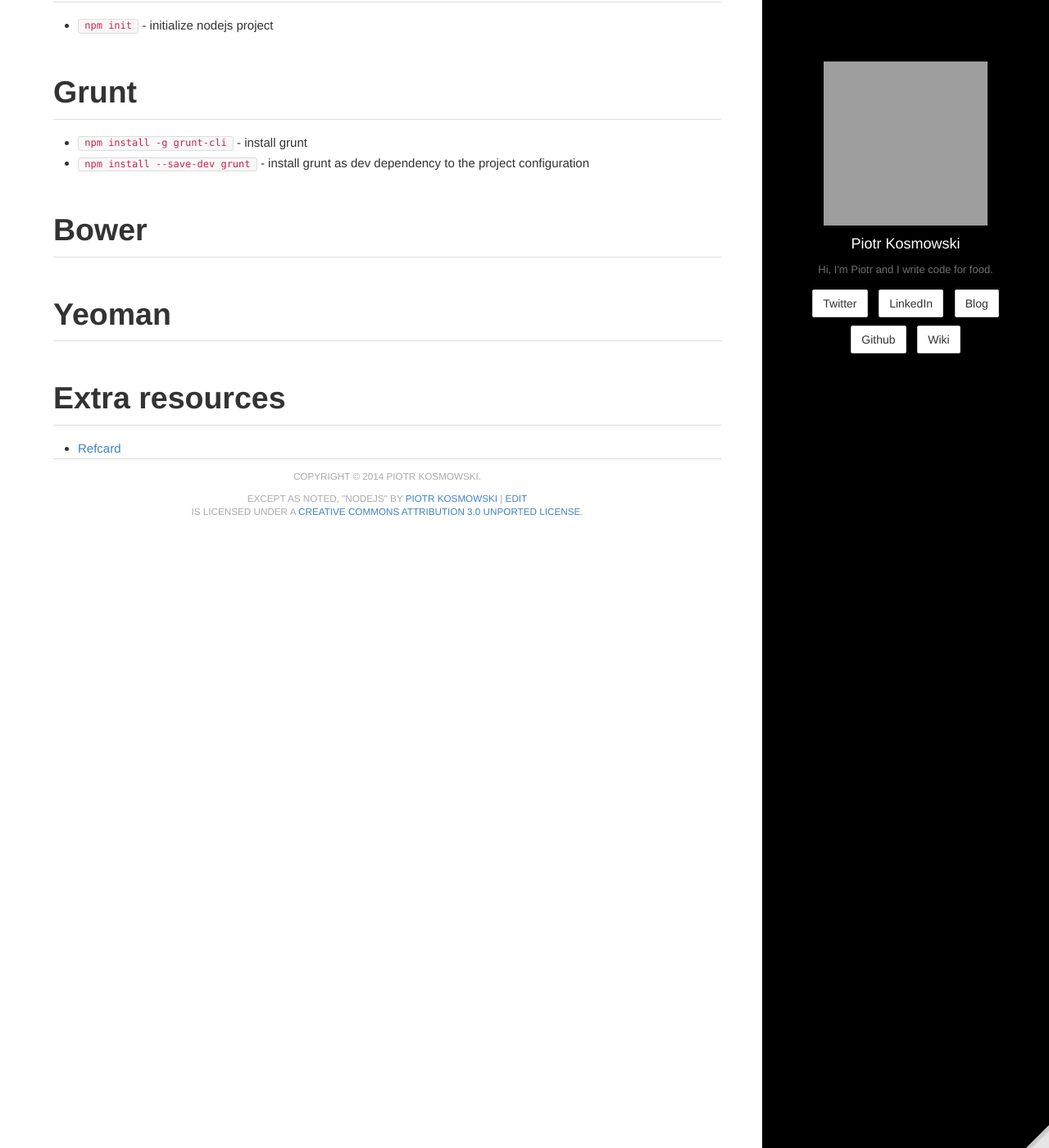
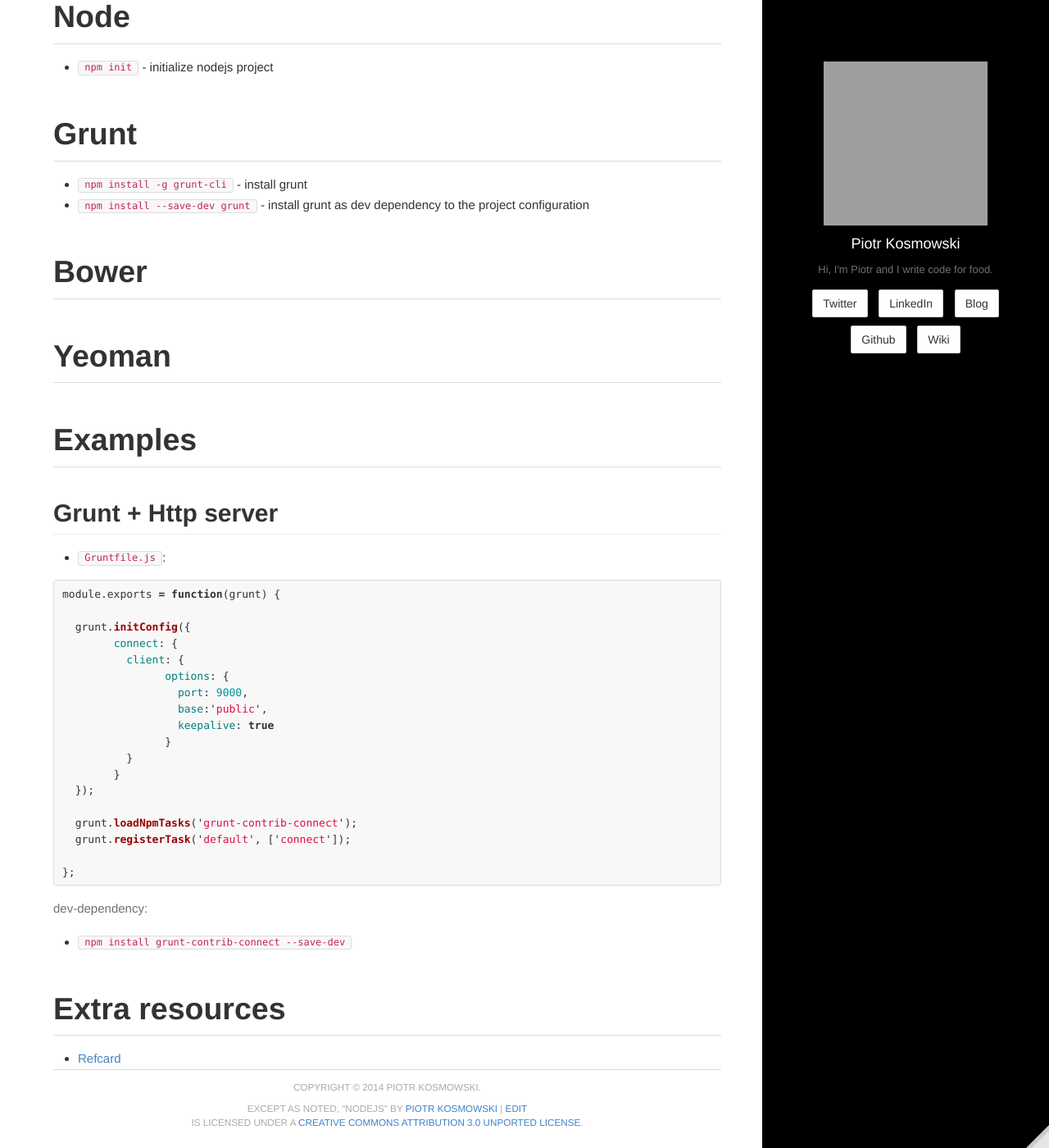
Before and after one commit to kospiotr/kospiotr.github.io, a Jekyll site: the page built from wiki/node-js.md, in a window 1280 px wide and 1400 px high, scrolled down 431 px. Shown: the whole window at 82% size. Built offline with Jekyll 4.4.1, drawn with Linux system fonts in a browser that asks for light colours; Markdown is read by kramdown in place of the engine named in the settings; some of the changed text lies outside the part shown; grey boxes are pictures that could not be loaded.

Commit message:
Update node-js.md

````diff
--- a/wiki/node-js.md
+++ b/wiki/node-js.md
@@ -19,7 +19,34 @@ editurl: wiki/node-js.md
 
 #Yeoman
 
+#Examples
+##Grunt + Http server
 
+* `Gruntfile.js`:
+
+```js
+module.exports = function(grunt) {
+
+  grunt.initConfig({
+	connect: {
+	  client: {
+		options: {
+		  port: 9000,
+		  base:'public',
+		  keepalive: true
+		}
+	  }
+	}
+  });
+
+  grunt.loadNpmTasks('grunt-contrib-connect');
+  grunt.registerTask('default', ['connect']);
+
+};
+```
+
+dev-dependency:
+* `npm install grunt-contrib-connect --save-dev`
 
 #Extra resources
  * [Refcard](../resources/nodejs.pdf)
````
